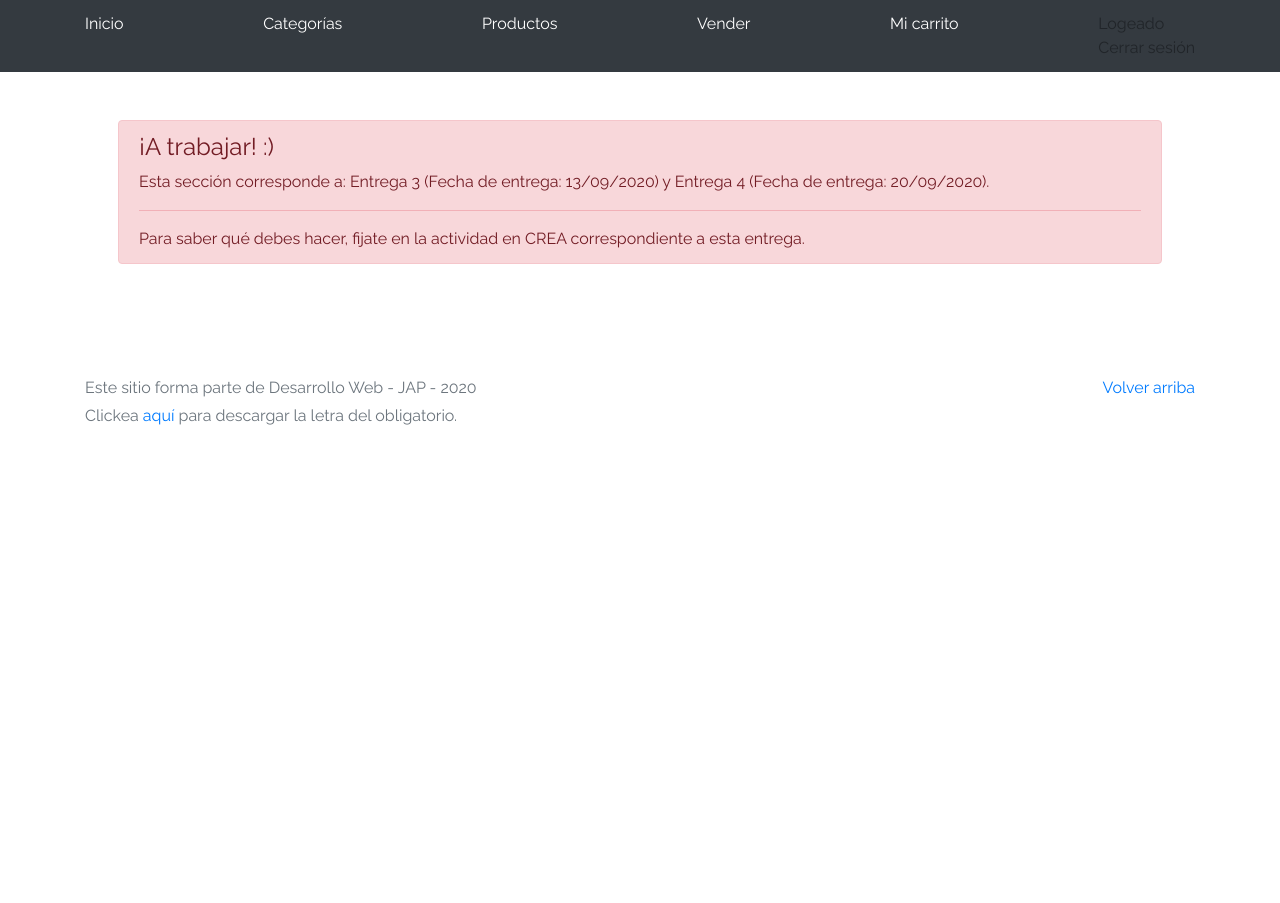
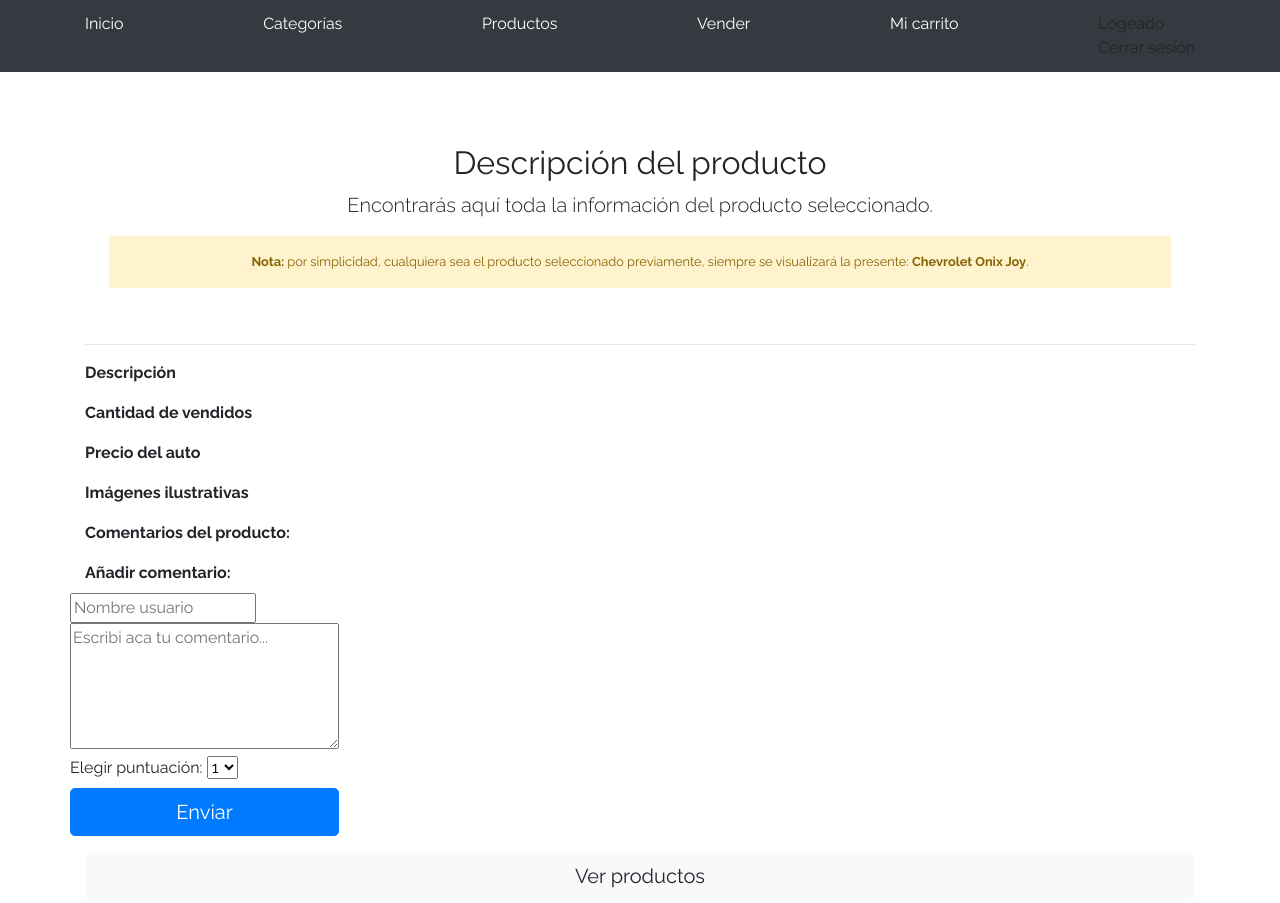
Before and after one commit to lucnune/Obligatorio-2, a plain HTML site: page product-info.html in a window 1280 px wide. Shown: the top 903 px of the page. Before the commit the page ends 800 px from the top, so only its background shows below. Drawn offline with Linux system fonts and the light colour scheme.

Commit message:
Update product-info.html

```diff
--- a/product-info.html
+++ b/product-info.html
@@ -30,7 +30,69 @@
         </div>
       </div>
     </div>
-  </nav>
+  </div>
+</nav>
+<main role="main">
+  <div class="container mt-5">
+    <div class="text-center p-4">
+      <h2>Descripción del producto</h2>
+      <p class="lead">Encontrarás aquí toda la información del producto seleccionado.</p>
+      <p class="small alert-warning py-3"><strong>Nota: </strong>por simplicidad, cualquiera sea el producto
+        seleccionado previamente, siempre se visualizará la presente: <strong>Chevrolet Onix Joy</strong>.</p>
+    </div>
+    <h3 id="productName"></h3>
+    <hr class="my-3">
+    <dl>
+      <dt>Descripción</dt>
+      <dd>
+        <p id="productDescription"></p>
+      </dd>
+
+      <dt>Cantidad de vendidos</dt>
+      <dd>
+        <p id="productCount"></p>
+      </dd>
+
+      <dt>Precio del auto</dt>
+      <dd>
+        <p id="productPrice"></p>
+      </dd>
+
+      <dt>Imágenes ilustrativas</dt>
+      <dd>
+        <div class="row text-center text-lg-left pt-2" id="productImagesGallery">
+        </div>
+      </dd>
+
+      <dt>Comentarios del producto: </dt>
+      <dd>
+        <div class="row text-center text-lg-left pt-2" id="productComments">
+        </div>
+      </dd>
+      <dt>Añadir comentario: </dt>
+      <dd>
+       <div class="row text-center text-lg-left pt-2" id="productAddComment">
+        <form class="form-signin">
+          <input type="text" id="comentarioUsuario" placeholder="Nombre usuario" required /><br>
+           <textarea name="comentario" id="comentario" rows="5" cols="30" placeholder="Escribi aca tu comentario..."></textarea><br>
+          <label for="comentarioPuntuacion">Elegir puntuación: </label>
+          <select id="comentarioPuntuacion" name="comentarioPuntuacion">
+            <option value="1">1</option>
+            <option value="2">2</option>
+            <option value="3">3</option>
+            <option value="4">4</option>
+            <option value="5">5</option>
+            </select><br>
+           <button class="btn btn-lg btn-primary btn-block" type="button" onclick="enviarComentario()">Enviar</button>
+          </form>
+        </div>
+      </dd>
+    </dl>
+    <a type="button" class="btn btn-light btn-lg btn-block" href="products.html">Ver productos</a>
+  </div>
+</main>
+
+  <!-- </nav>
   <div class="container p-5">
     <div class="alert alert-danger" role="alert" style="position: relative; width:auto; top: 0;">
       <h4 class="alert-heading">¡A trabajar! :)</h4>
@@ -38,7 +100,10 @@
       <hr>
       <p class="mb-0">Para saber qué debes hacer, fijate en la actividad en CREA correspondiente a esta entrega.</p>
     </div>
-  </div>
+  </div>-->
+
+
+    <!-- Pie de pagina-->
   <footer class="text-muted">
     <div class="container">
       <p class="float-right">
```
